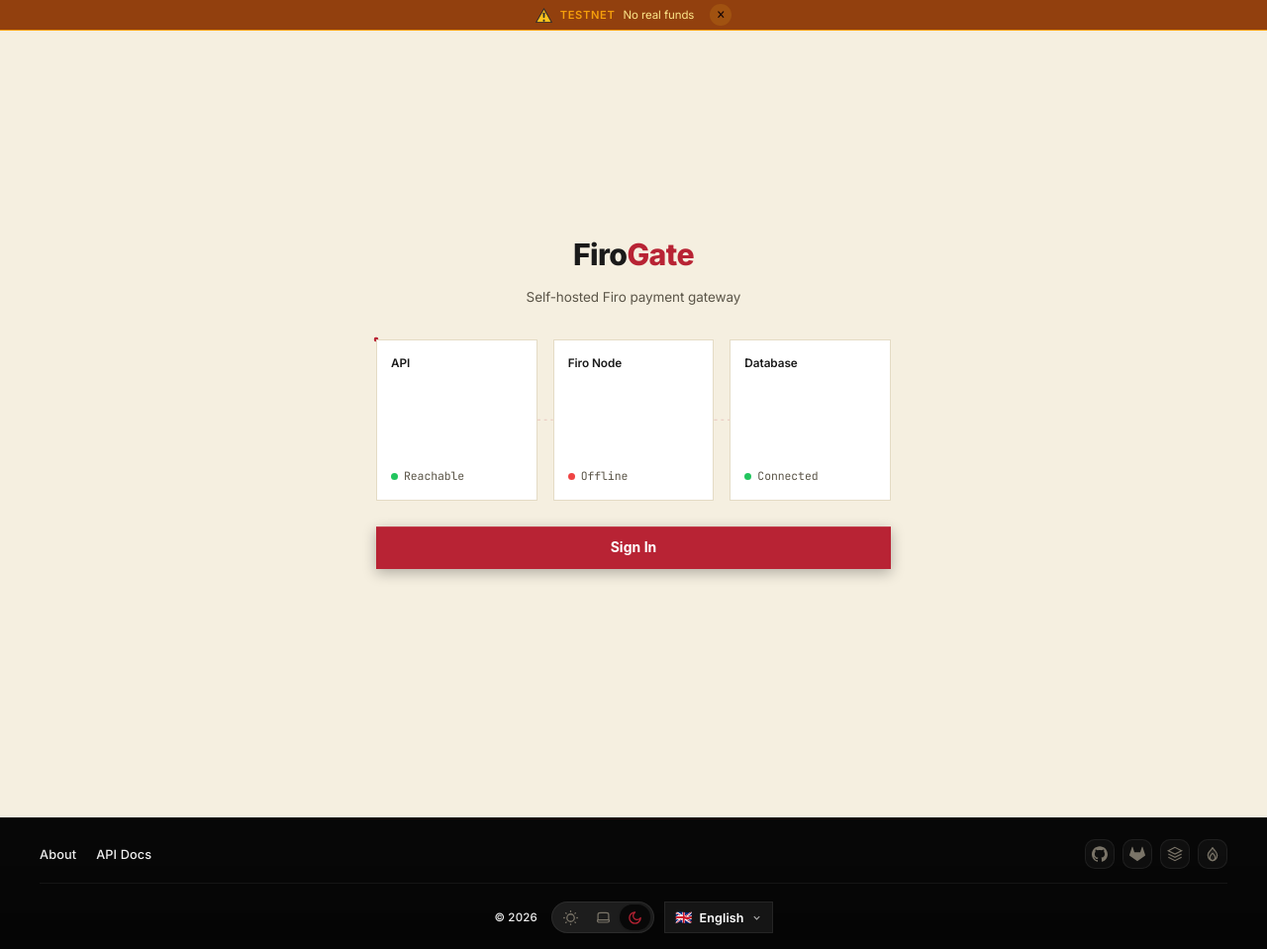
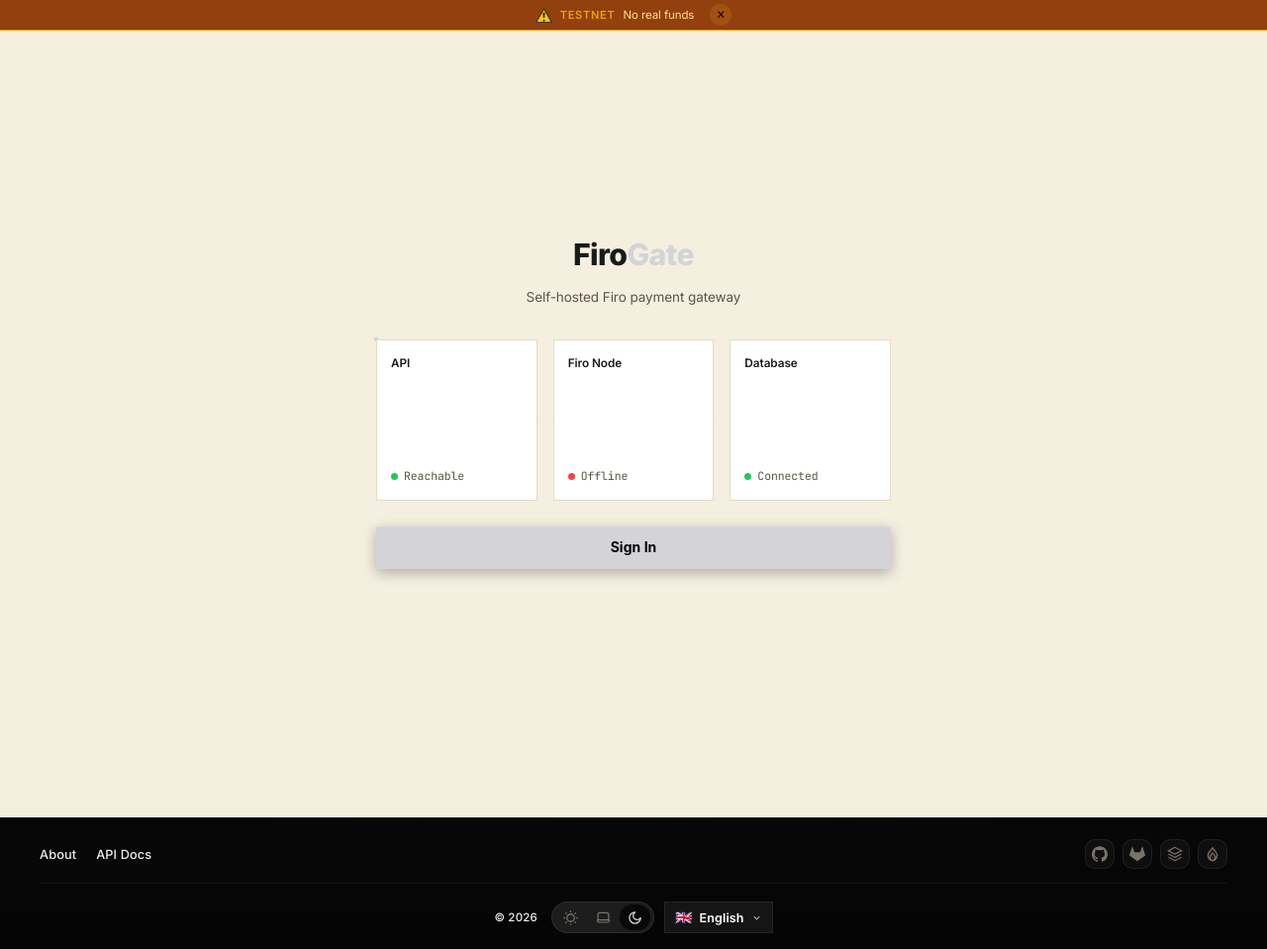
Before and after one commit to firogate/firogate-ce, a FastAPI app: page / in a window 1280 px wide. Shown: the whole page at 99% size. Run offline with FastAPI, Linux system fonts and the light colour scheme; data that the repository does not hold is empty; parts of the project's set-up code (start-up, migrations or seed data) failed here and were passed over; some web fonts are replaced.

Commit message:
update the UI colors

```diff
--- a/static/css/main.css
+++ b/static/css/main.css
@@ -160,13 +160,14 @@ html[lang="ar"] code, html[lang="ar"] pre, html[lang="ar"] .mono,
   --th-font:        -apple-system, BlinkMacSystemFont, 'Segoe UI', sans-serif;
 
 
-  --y:      #B82334;
-  --y2:     #D63A4A;
-  --yd:     #8D1B28;
-  --ydk:    #6E1420;
-  --yg:     rgba(141,27,40,.12);
-  --yg2:    rgba(141,27,40,.06);
-  --yb:     rgba(141,27,40,.30);
+  --y:      #d4d4d8;
+  --y2:     #e8e8ec;
+  --yd:     #e8e8ec;
+  --ydk:    #ffffff;
+  --yg:     rgba(212,212,216,.12);
+  --yg2:    rgba(212,212,216,.06);
+  --yb:     rgba(212,212,216,.30);
+  --y-ink:  #050505;
 
 
   --g:      #22C55E;
@@ -457,7 +469,7 @@ code, .mono { font-family: var(--mono); font-size: .84em; }
 
 .btn-y {
   background: var(--y);
-  color: #fff;
+  color: var(--y-ink);
   box-shadow: var(--shy);
   border-radius: var(--rBtn);
 }
@@ -1327,22 +1339,22 @@ html.sidebar-open body {
 
 :root,
 html,
-html[data-theme],
 .layout {
-  --y:  #B82334;
-  --y2: #D63A4A;
-  --yd: #8D1B28;
-  --ydk:#6E1420;
-  --yg: rgba(141,27,40,.12);
-  --yg2:rgba(141,27,40,.06);
-  --yb: rgba(141,27,40,.30);
-  --by: rgba(141,27,40,.28);
+  --y:  #d4d4d8;
+  --y2: #e8e8ec;
+  --yd: #e8e8ec;
+  --ydk:#ffffff;
+  --yg: rgba(212,212,216,.12);
+  --yg2:rgba(212,212,216,.06);
+  --yb: rgba(212,212,216,.30);
+  --by: rgba(212,212,216,.28);
+  --y-ink: #050505;
 
   --t2: #B8B0A1;
   --t3: #7A7468;
 
   --shy: 0 4px 16px rgba(0,0,0,.30), 0 1px 3px rgba(0,0,0,.4);
-  --by:  rgba(141,27,40,.28);
+  --by:  rgba(212,212,216,.28);
 
   --rA: 0;
   --rB: 0;
@@ -1372,7 +1384,7 @@ body {
 }
 .btn-y {
   background: var(--y);
-  color: #fff;
+  color: var(--y-ink);
   font-weight: 700;
   box-shadow: 0 4px 14px rgba(0,0,0,.28), inset 0 1px 0 rgba(255,255,255,.12);
   border-radius: var(--rBtn);
```
Also changed, not shown: other parts of static/css/main.css (+21 -10 lines).
